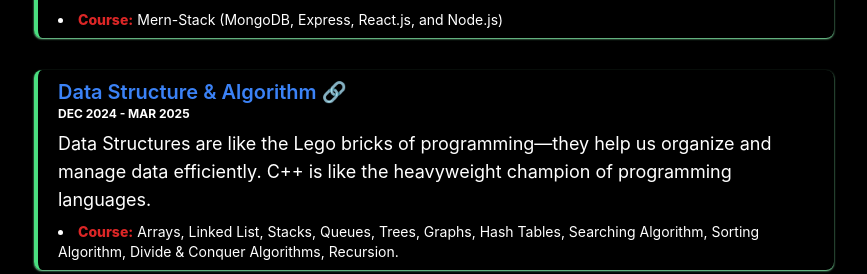
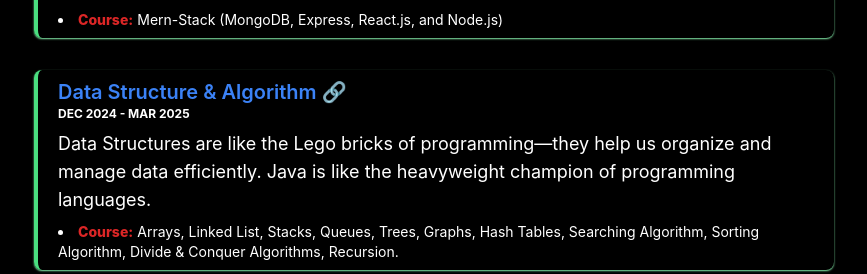
Before and after one commit to rahulkr099/Portfolio-Website, a React (Vite) app: page / in a window 1280 px wide. Shown: the part 4840-5114 px from the top of the page, without its empty margins (206-1073 px from the left). Built offline with nearby package versions, Linux system fonts and the light colour scheme.

Commit message:
link updated

```diff
--- a/src/Data/MernProjects.js
+++ b/src/Data/MernProjects.js
@@ -81,9 +81,9 @@ export const timeline = [
   {
     name: 'Data Structure & Algorithm',
     sub: 'Arrays, Linked List, Stacks, Queues, Trees, Graphs, Hash Tables, Searching Algorithm, Sorting Algorithm, Divide & Conquer Algorithms, Recursion.',
-    link:``,
+    link:`https://drive.google.com/file/d/1Cmzbm_53PMHh-TqsXoEiezaFregbsQk7/view?usp=sharing`,
     date: 'Dec 2024  - Mar 2025',
-    from: 'Data Structures are like the Lego bricks of programming—they help us organize and manage data efficiently. C++ is like the heavyweight champion of programming languages. ',
+    from: 'Data Structures are like the Lego bricks of programming—they help us organize and manage data efficiently. Java is like the heavyweight champion of programming languages. ',
 
   },
   {
```
